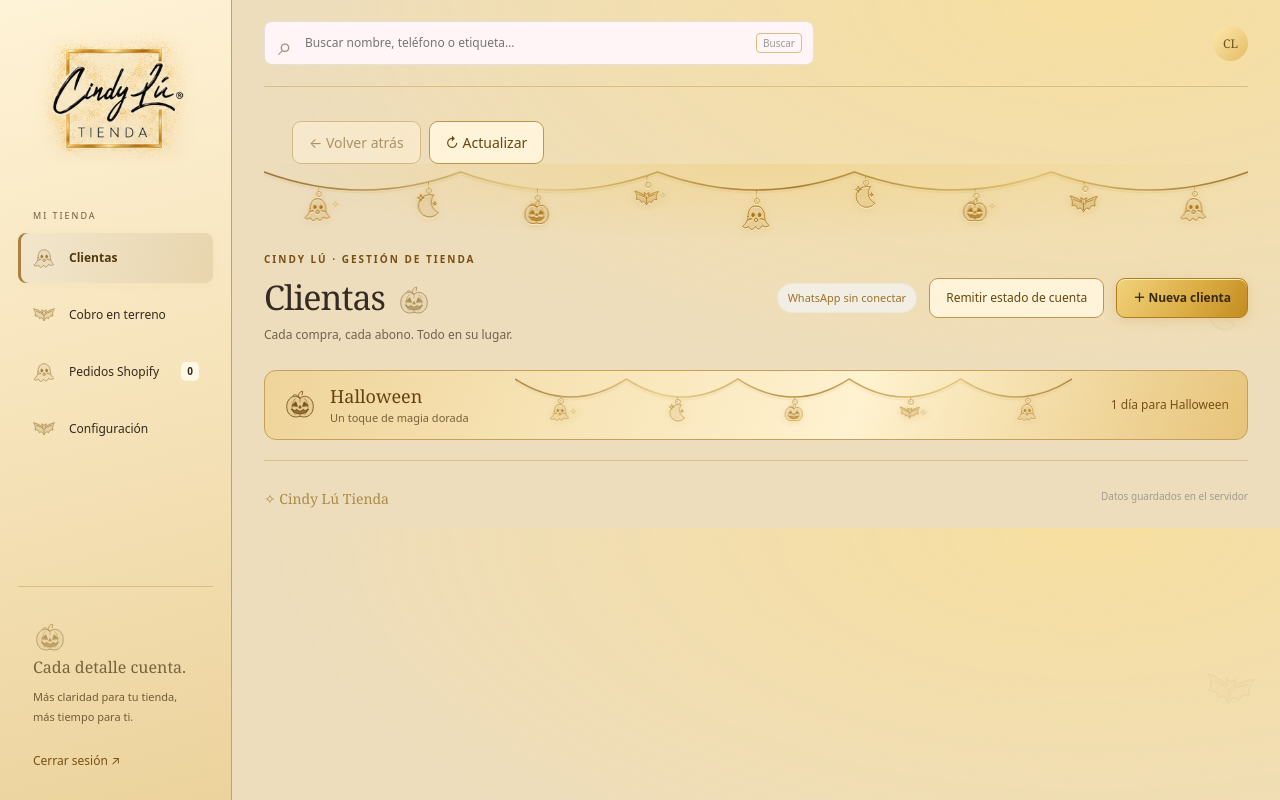
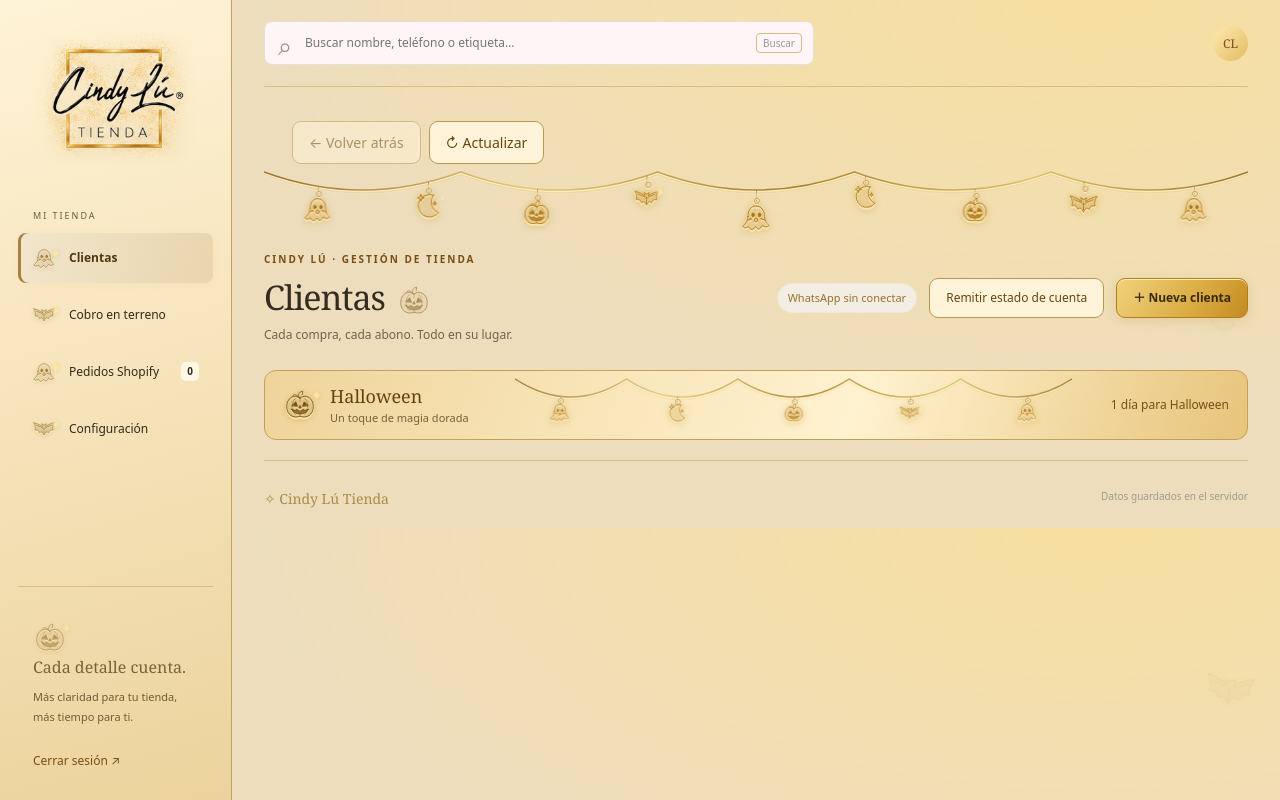
Before and after one commit to marcinko9090/cindylu-gestion, a Flask app: template templates/index.html in a window 1280 px wide. Run offline with Flask 3, Linux system fonts and the light colour scheme; the visitor is signed in with stand-in values (Sample User, id 1); tables that the repository leaves empty hold one stand-in row (values such as "Sample post"); the template is opened without the code that fills it: most values are stand-ins (such as "Sample title", 1, 10 or a date in 2020).

Commit message:
Remove garland background tint and add gentle gold ornament highlights

```diff
--- a/static/seasons.css
+++ b/static/seasons.css
@@ -90,7 +90,7 @@ body[data-season-variant="1"] .season-banner{border-radius:4px 18px 4px 18px}bod
 
 /* Gold garlands follow the active celebration; quiet days use stars and moons. */
 #shell .page-head{position:relative;padding-top:88px}
-.header-garland{position:absolute;inset:0 0 auto;height:74px;pointer-events:none;user-select:none;overflow:hidden;color:#b48a37;z-index:0;background:radial-gradient(ellipse at 50% 0,#ead7a12e,transparent 72%)}
+.header-garland{position:absolute;inset:0 0 auto;height:74px;pointer-events:none;user-select:none;overflow:hidden;color:#b48a37;z-index:0;background:transparent}
 .header-garland-wire{position:absolute;inset:0 0 auto;width:100%;height:60px;overflow:visible;filter:drop-shadow(0 1px 1px #a0782420)}
 .header-garland-hanger{position:absolute;left:var(--x);top:var(--y);display:flex;flex-direction:column;align-items:center;transform:translateX(-50%);transform-origin:50% 0;animation:cindy-garland-sway 14s var(--delay) ease-in-out infinite alternate}
 .header-garland-thread{display:block;width:1px;height:var(--drop);background:linear-gradient(#ae8034,#e8cf8e,#b1873a);opacity:.85}
@@ -142,7 +142,7 @@ body[data-season-variant="1"] .season-banner{border-radius:4px 18px 4px 18px}bod
  #shell .season-banner-title{color:#64420f}
  #shell .season-banner-greeting{color:#786039}
  #shell .header-garland-charm{color:#ab7416;filter:drop-shadow(0 1px #fff5d1) drop-shadow(0 1px 3px #c8963660)}
- #shell .header-garland{color:#ac791f;background:radial-gradient(ellipse at 50% 0,#efcb7360,transparent 72%)}
+ #shell .header-garland{color:#ac791f;background:transparent}
  #shell .client-directory-tabs button[aria-pressed=true]{background:linear-gradient(115deg,#f8e2ac,#e7c477);border-color:#be9240;color:#513b14}
  #shell .article,#shell .info-box{background:#f5e8c9;border-color:#ddc28d;color:#59472b}
  #shell th{background:#f5e5c1;color:#69532e}
@@ -166,3 +166,34 @@ body[data-season-variant="1"] .season-banner{border-radius:4px 18px 4px 18px}bod
  dialog{background:#fff0f3}
  dialog input,dialog select,dialog textarea{background:#fff7f9}
 }
+
+/* Transparent garland backing and small gold highlights on decorative motifs. */
+@media screen{
+ #shell .header-garland,#shell .season-banner-garland{background:transparent}
+ #shell .header-garland-charm,#shell .season-banner-motif,
+ #shell .side-foot .sparkle,#shell nav button[data-view]>span{position:relative;overflow:visible}
+ #shell .header-garland-charm::after,
+ #shell .season-banner-motif::after,
+ #shell .side-foot .sparkle::after,
+ #shell nav button[data-view]>span::after{
+  content:"";position:absolute;right:-3px;top:3px;width:7px;height:7px;
+  background:#ffe397;clip-path:polygon(50% 0,62% 37%,100% 50%,62% 63%,50% 100%,38% 63%,0 50%,38% 37%);
+  filter:drop-shadow(0 0 2px #e7b740);pointer-events:none;
+  animation:cindy-ornament-glint 4.8s ease-in-out infinite;
+  animation-delay:var(--delay,-1s)
+ }
+ #shell .header-garland-hanger:nth-child(2n) .header-garland-charm::after{animation-delay:-2.6s;top:60%;right:1px}
+ #shell .season-banner-motif,#shell .side-foot .sparkle,
+ #shell nav button[data-view]>span{filter:drop-shadow(0 1px 0 #fff4c8) drop-shadow(0 1px 2px #be8b3855)}
+ #shell .header-garland-charm svg,#shell .season-banner-motif svg,
+ .season-ornament svg{filter:drop-shadow(0 1px 0 #ffe5a3) drop-shadow(0 0 2px #d2a33e70)}
+ #shell .header-garland-wire{filter:drop-shadow(0 1px 0 #fff0be)}
+}
+@keyframes cindy-ornament-glint{
+ 0%,100%{opacity:.35;transform:scale(.65)}
+ 45%,60%{opacity:1;transform:scale(1.15)}
+}
+@media(prefers-reduced-motion:reduce){
+ #shell .header-garland-charm::after,#shell .season-banner-motif::after,
+ #shell .side-foot .sparkle::after,#shell nav button[data-view]>span::after{animation:none;opacity:.75}
+}
```
